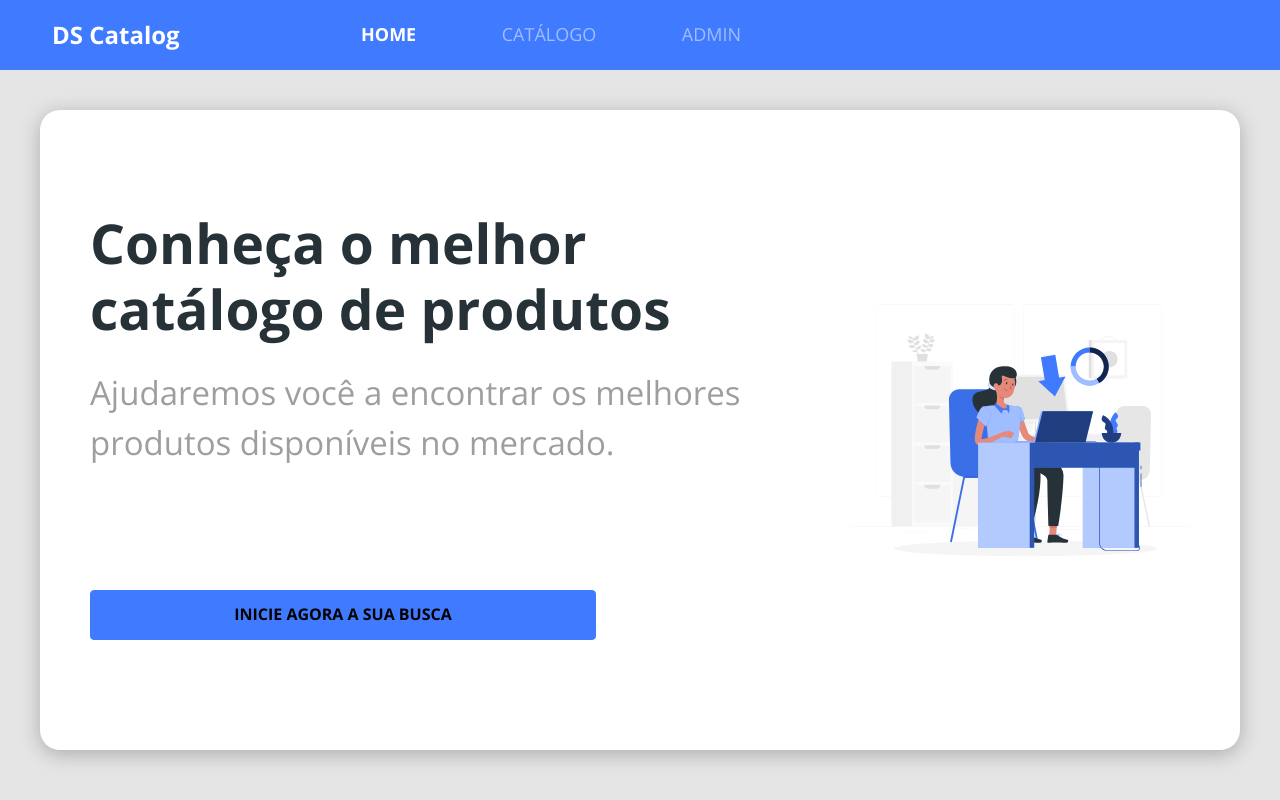
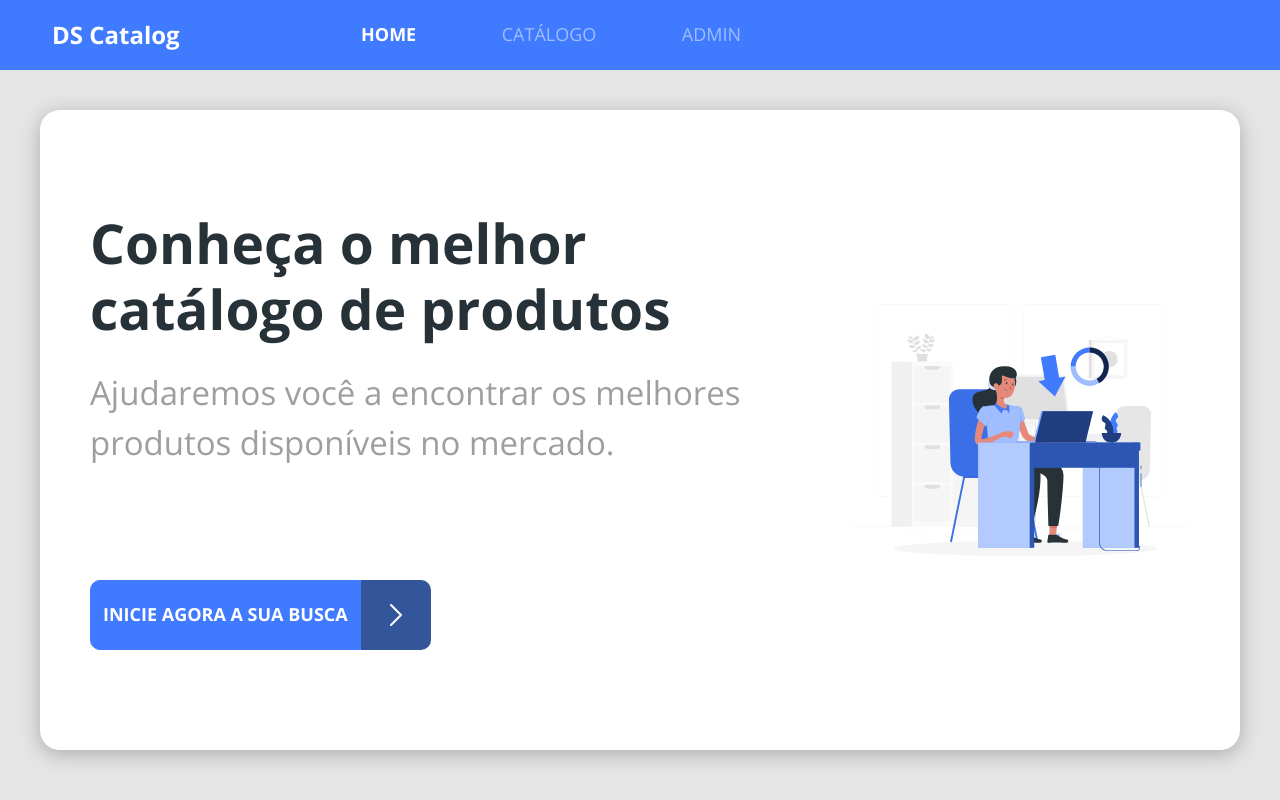
Before and after one commit to MauricioPG/dscatalog-mauriciopg, a React (Create React App) app in the folder frontweb/: page / in a window 1280 px wide. Built offline with nearby package versions, Linux system fonts and the light colour scheme.

Commit message:
Custom Button Icon

```diff
--- a/frontweb/src/components/ButtonIcon/index.tsx
+++ b/frontweb/src/components/ButtonIcon/index.tsx
@@ -1,10 +1,17 @@
 import './styles.css';
+
+import { ReactComponent as ArrowIcon } from 'assets/images/arrow.svg';
 
 const ButtonIcon = () => {
   return (
-    <button className="btn btn-primary btn-icon">
-      <h6>INICIE AGORA A SUA BUSCA</h6>
-    </button>
+    <div className="btn-container">
+      <button className="btn btn-primary">
+        <h6>inicie agora a sua busca</h6>
+      </button>
+      <div className="btn-icon-container">
+        <ArrowIcon />
+      </div>
+    </div>
   );
 };
 
--- a/frontweb/src/components/ButtonIcon/styles.css
+++ b/frontweb/src/components/ButtonIcon/styles.css
@@ -1,3 +1,34 @@
-.btn-icon {
+.btn-container {
+    display: flex;
+}
+
+.btn-container button {
+    border-radius: 10px 0 0 10px;
+}
+
+.btn h6 {
+    color: #fff;
+    font-size: 12px;
+    text-transform: uppercase;
+}
+
+.btn-icon-container {
+    display: flex;
+    justify-content: center;
+    align-items: center;
+    width: 50px;
     height: 50px;
+    background-color: #33569B;
+    border-radius: 0 10px 10px 0;
 }
+
+@media (min-width: 576px) {
+    .btn-icon-container {
+        width: 70px;
+        height: 70px;
+    }
+
+    .btn h6 {
+        font-size: 18px;
+    }
+}
--- a/frontweb/src/pages/Home/index.tsx
+++ b/frontweb/src/pages/Home/index.tsx
@@ -15,9 +15,11 @@
               mercado.
             </p>
           </div>
-          <Link to="/products">
-            <ButtonIcon />
-          </Link>
+          <div>
+            <Link to="/products">
+              <ButtonIcon />
+            </Link>
+          </div>
         </div>
         <div className="home-image-container">
           <MainImage />
--- a/frontweb/src/pages/Home/styles.css
+++ b/frontweb/src/pages/Home/styles.css
@@ -48,10 +48,6 @@
   .home-content-container h1 {
     width: 506px;
     margin-bottom: 20px;
-  }
-
-  .home-content-container button {
-    width: 506px;
   }
 
   .home-content-container p {
```
Also changed, not shown: frontweb/src/assets/images/arrow.svg (added).
